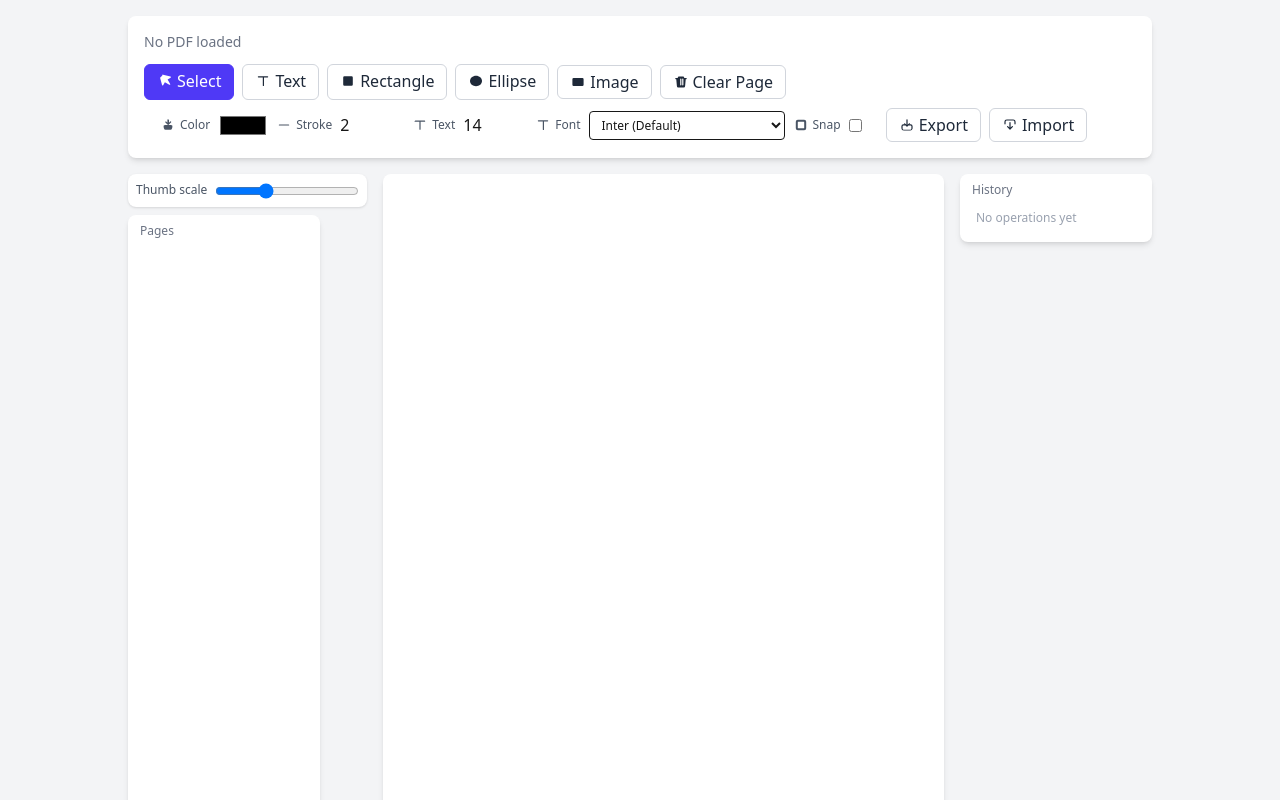
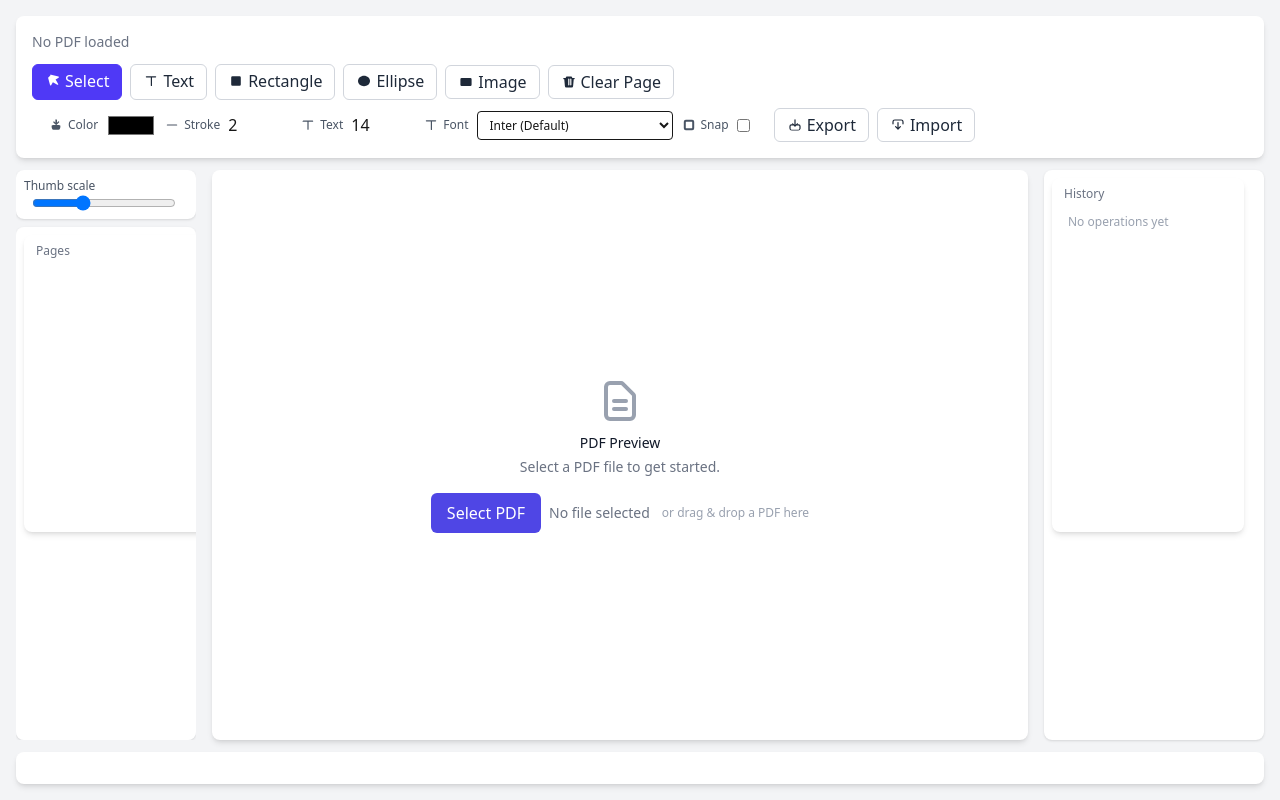
Before and after one commit to ionutale/print-pdf-react, a Next.js app: page / in a window 1280 px wide. Shown: the top 800 px of the page. Built offline with nearby package versions, Linux system fonts and the light colour scheme.

Commit message:
feat: add favicon and update layout metadata with new app title and description

```diff
--- a/src/app/layout.tsx
+++ b/src/app/layout.tsx
@@ -50,8 +50,11 @@ const permanentMarker = Permanent_Marker({
 });
 
 export const metadata: Metadata = {
-  title: "Create Next App",
-  description: "Generated by create next app",
+  title: "Print PDF React",
+  description: "Annotate, reorder, print and save PDFs in the browser",
+  icons: {
+    icon: "/favicon.svg",
+  },
 };
 
 export default function RootLayout({
--- a/src/app/page.tsx
+++ b/src/app/page.tsx
@@ -3,7 +3,7 @@ import PdfViewer from "@/components/pdf/PdfViewer";
 
 export default function Home() {
   return (
-    <div className="bg-gray-100 flex flex-col items-center justify-center min-h-screen p-4">
+    <div className="bg-gray-100 min-h-screen h-screen p-4">
       <PdfViewer />
     </div>
   );
--- a/src/components/pdf/PdfViewer.tsx
+++ b/src/components/pdf/PdfViewer.tsx
@@ -43,8 +43,8 @@ export default function PdfViewer() {
 
   const canvasRef = useRef<HTMLCanvasElement | null>(null);
   const printContainerRef = useRef<HTMLDivElement | null>(null);
-
-  const scale = 1.5;
+  const viewerRef = useRef<HTMLDivElement | null>(null);
+  const [scale, setScale] = useState(1.5);
 
   const updatePageLabel = () => {
     const total = visiblePages ? visiblePages.length : (pdfDoc?.numPages ?? 0);
@@ -75,7 +75,7 @@ export default function PdfViewer() {
         });
       });
     },
-    [pdfDoc, pageNumPending]
+    [pdfDoc, pageNumPending, scale]
   );
 
   const queueRenderPage = (num: number) => {
@@ -105,6 +105,41 @@ export default function PdfViewer() {
     setPageNum(n);
     queueRenderPage(n);
   };
+
+  // Fit page to available viewer area (no scroll; canvas scales to fit)
+  React.useEffect(() => {
+    const el = viewerRef.current;
+    if (!el || !pdfDoc) return;
+    let destroyed = false;
+    const fit = async () => {
+      try {
+        const page = await pdfDoc.getPage(pageNum);
+        const v1 = page.getViewport({ scale: 1 });
+        const padX = 16 * 2; // p-4 on container
+        const padY = 16 * 2; // p-4 on container
+        const availW = Math.max(0, el.clientWidth - padX);
+        const availH = Math.max(0, el.clientHeight - padY);
+        const s = Math.max(0.25, Math.min(4, Math.min(availW / v1.width, availH / v1.height)));
+        if (!destroyed) setScale((prev) => (Math.abs(prev - s) > 0.01 ? s : prev));
+      } catch {
+        // ignore
+      }
+    };
+    const ro = new ResizeObserver(() => fit());
+    ro.observe(el);
+    void fit();
+    return () => {
+      destroyed = true;
+      ro.disconnect();
+    };
+  }, [pdfDoc, pageNum]);
+
+  // Re-render current page when scale changes
+  React.useEffect(() => {
+    if (!pdfDoc) return;
+    queueRenderPage(pageNum);
+    // eslint-disable-next-line react-hooks/exhaustive-deps
+  }, [scale]);
 
   const onPrint = async () => {
     if (!pdfDoc || !printContainerRef.current) return;
@@ -656,8 +691,8 @@ export default function PdfViewer() {
           }
         }}
       />
-      <div className="w-full max-w-5xl screen">
-        <div className="bg-white rounded-lg shadow-md p-4 mb-4">
+      <div className="w-full h-full flex flex-col">
+        <div className="bg-white rounded-lg shadow-md p-3 sm:p-4 mb-3 shrink-0">
           <div className="flex flex-col sm:flex-row items-center justify-between gap-4">
             <div className="text-sm text-gray-500">{pdfDoc ? (typeof pdfDoc.numPages === "number" ? `${pdfDoc.numPages} pages loaded` : "PDF loaded") : "No PDF loaded"}</div>
           </div>
@@ -682,9 +717,9 @@ export default function PdfViewer() {
             />
           </div>
         </div>
-          <div className="flex gap-4">
-          <div className="flex flex-col gap-2">
-            <div className="bg-white rounded-lg shadow p-2 text-xs text-gray-600">
+          <div className="flex gap-4 flex-1 min-h-0">
+          <div className="flex flex-col gap-2 w-[180px] min-w-[180px] shrink-0 overflow-hidden">
+            <div className="bg-white rounded-lg shadow p-2 text-xs text-gray-600 shrink-0">
               Thumb scale
               <input
                 type="range"
@@ -695,6 +730,7 @@ export default function PdfViewer() {
                 className="w-36 ml-2 align-middle"
               />
             </div>
+            <div className="bg-white rounded-lg shadow p-2 overflow-auto flex-1 min-h-0">
               <ThumbnailsSidebar
                 pdfDoc={pdfDoc}
                 currentPage={pageNum}
@@ -712,9 +748,11 @@ export default function PdfViewer() {
                 onReorderPages={reorderPages}
               />
             </div>
+          </div>
             <div
               id="pdf-viewer"
-              className="relative bg-white p-4 rounded-lg shadow-md flex justify-center items-center h-[calc(100%-200px)] min-h-500 grow"
+              ref={viewerRef}
+              className="relative bg-white p-4 rounded-lg shadow-md flex justify-center items-center grow min-h-0 h-full overflow-hidden"
               onDragOver={(e) => {
                 if (pdfDoc) return;
                 e.preventDefault();
@@ -756,9 +794,11 @@ export default function PdfViewer() {
                 />
               )}
             </div>
+            <div className="w-[220px] min-w-[220px] shrink-0 bg-white rounded-lg shadow p-2 overflow-auto">
               <HistorySidebar history={history} historyIndex={historyIndex} />
             </div>
-        <div className="bg-white rounded-lg shadow-md p-4 mt-4">
+        </div>
+        <div className="bg-white rounded-lg shadow-md p-3 sm:p-4 mt-3 shrink-0">
           <Controls
             visible={controlsVisible}
             pageLabel={pageLabel}
```
Also changed, not shown: public/favicon.svg (added). Lines whose indentation alone changed are shown as unchanged.
